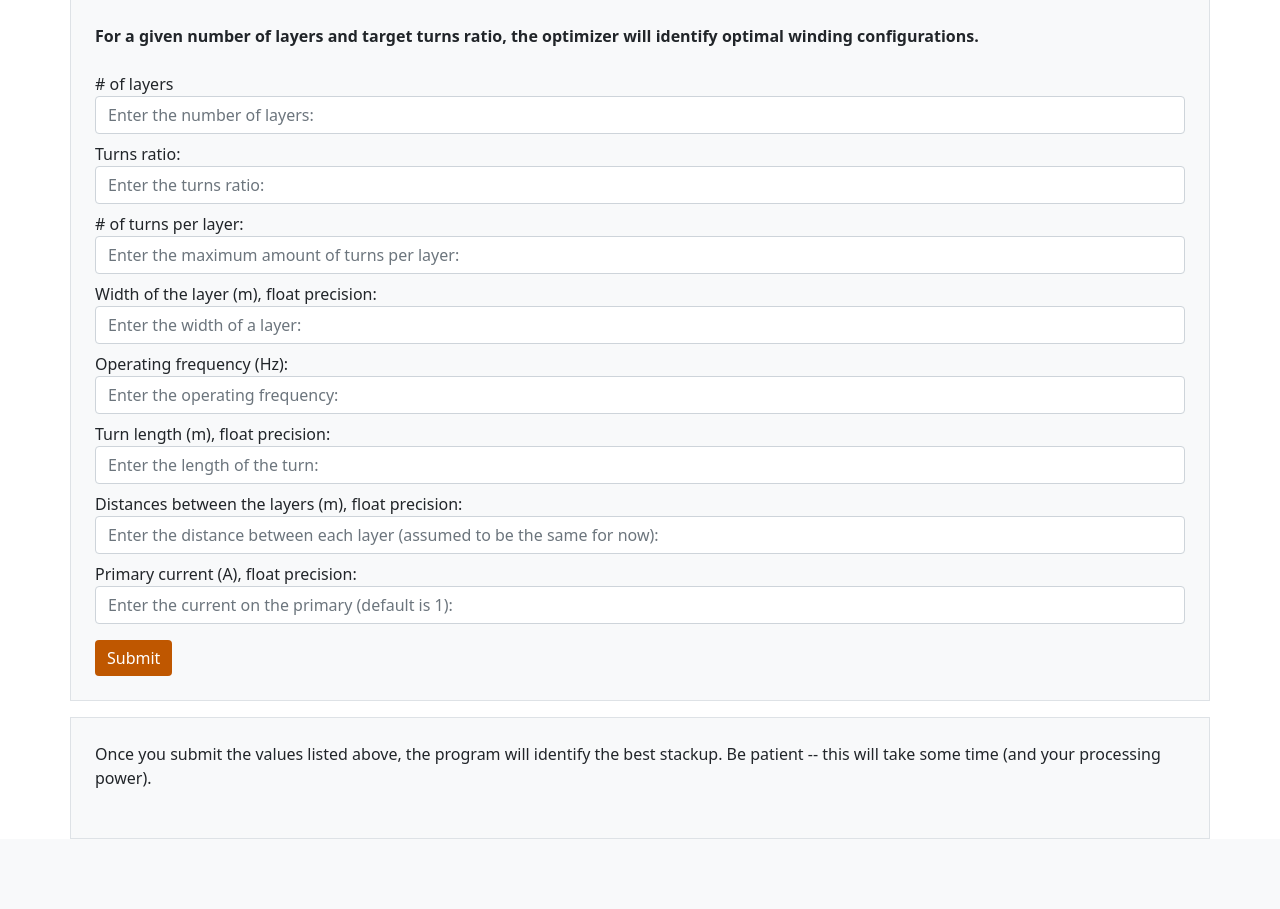
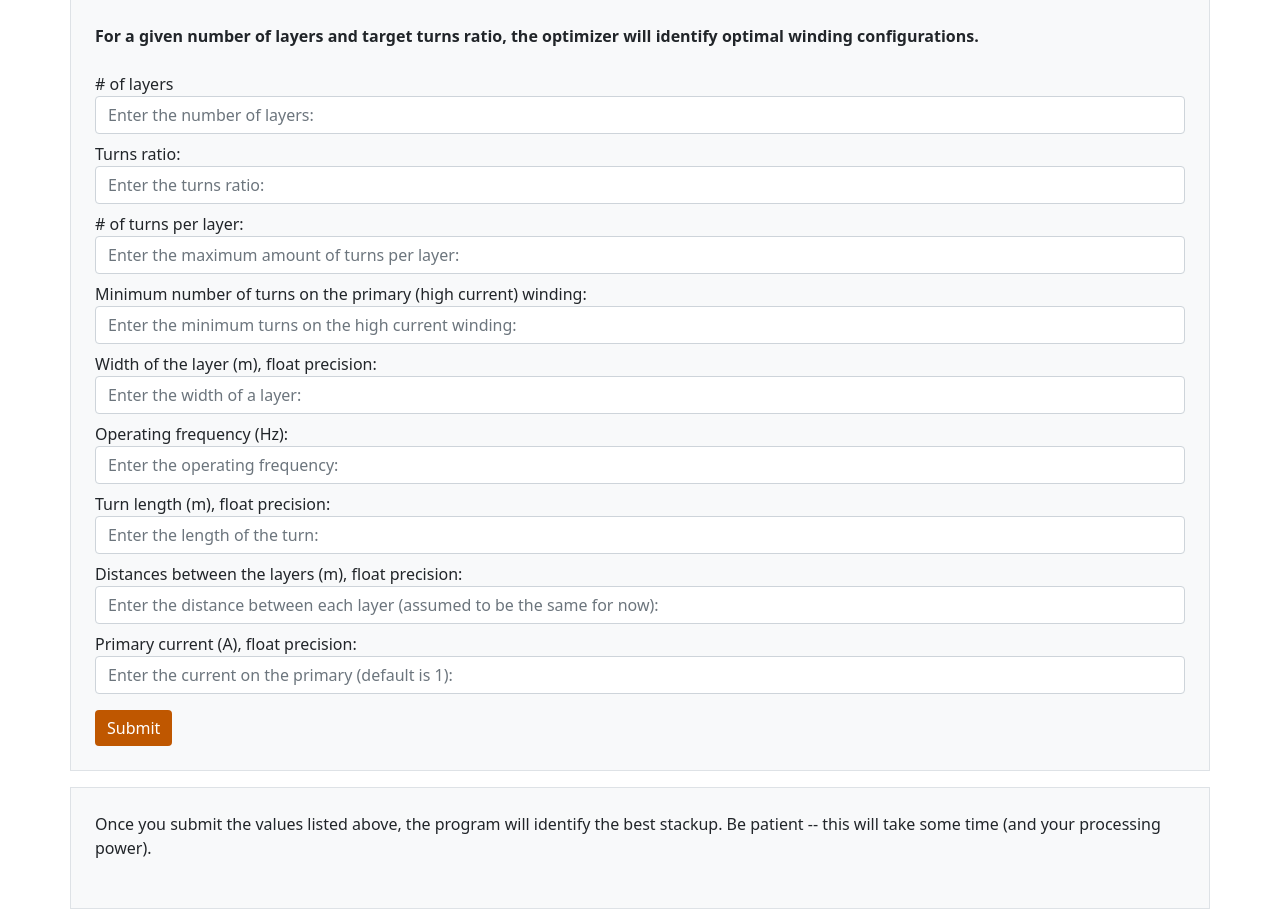
Before and after one commit to Power-Electronics-and-Magnetics-Group/quickshift, a Flask app: page /optimizer in a window 1280 px wide. Shown: the part 73-982 px from the top of the page. Before the commit the page ends 912 px from the top, so only its background shows below. Run offline with Flask 2, Linux system fonts and the light colour scheme; parts of the project's set-up code (start-up, migrations or seed data) failed here and were passed over.

Commit message:
Update form with min turns

```diff
--- a/front.py
+++ b/front.py
@@ -76,7 +76,8 @@ def optimizer():
         operatingFrequency=int(request.form['operatingFrequency'])
         turnLength=float(request.form['turnLength'])
         layerDistances=float(request.form['layerDistances'])
-        solution = solveIt(nValue,turnsRatio,turnsPerLayer,layerWidth,operatingFrequency,turnLength,layerDistances)
+        minimumTurns=float(request.form['minimumTurns'])
+        solution = solveIt(nValue,turnsRatio,turnsPerLayer,layerWidth,operatingFrequency,turnLength,layerDistances,minimumTurns)
         output = solution[1]
         options = solution[4]
 
@@ -86,7 +87,7 @@ def optimizer():
         primCurrent=1.00000
         if(primaryCurrent!=""):
             primCurrent=float(primaryCurrent)
-        solute = current_sharing_numeric(inStack,layerWidth,operatingFrequency,turnLength,layerDistances,primCurrent)
+        solute = current_sharing_numeric(inStack,layerWidth,operatingFrequency,turnLength,layerDistances,primCurrent,minimumTurns)
         currentDensityList = solute[nValue:]
         hexList = listDeterminer(currentDensityList)
         hexListA = []
--- a/main.py
+++ b/main.py
@@ -56,7 +56,7 @@ def solveIt(N, turnRatio, maxTurns, b, f, l, r, minTurns=1):
     return [bestStack, minLoss, failureTally, failedStacks, len(stacks)]
 
 if __name__ == "__main__":
-    #N = 4
+    N = 4
     #turnRatio = 3
     #maxTurns = 3
 
--- a/templates/optimizer.html
+++ b/templates/optimizer.html
@@ -68,6 +68,10 @@
         <label for="turnsPerLayer"># of turns per layer: </label>
         <input type="number" min="0" class="form-control" name="turnsPerLayer" id="turnsPerLayer" placeholder="Enter the maximum amount of turns per layer:">
       </div>
+      <div class="form-group pt-2">
+        <label for="minimumTurns">Minimum number of turns on the primary (high current) winding: </label>
+        <input type="number" min="1" class="form-control" name="minimumTurns" id="minimumTurns" placeholder="Enter the minimum turns on the high current winding:">
+      </div>
        <div class="form-group pt-2">
         <label for="layerWidth">Width of the layer (m), float precision: </label>
         <input type="number" min="0" step=".00001" class="form-control" name="layerWidth" id="layerWidth" placeholder="Enter the width of a layer:">
@@ -109,7 +113,7 @@
       {% endif %}
 
       {% if inputs is defined %}
-        <b> Optimal stackup: </b> {{inputs}} <br>
+        <b> Optimal stackup(s): </b> {{inputs}} <br>
       {% endif %}
 	{% if currentSolution is defined %}
       <br>
```
